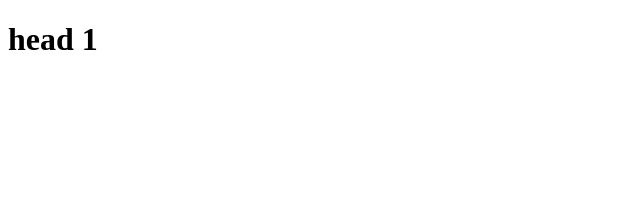
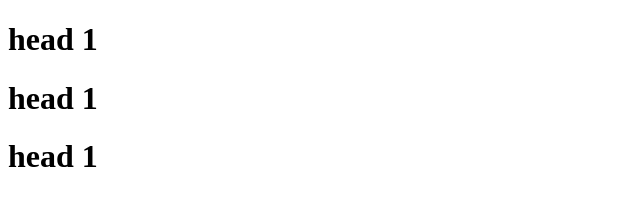
Before and after one commit to dayamayani/index, a plain HTML site: page index.html in a window 1280 px wide. Shown: the whole page, without its empty margins (0-640 px from the left). Drawn offline with Linux system fonts and the light colour scheme.

Commit message:
css added

```diff
--- a/index.html
+++ b/index.html
@@ -7,5 +7,7 @@
 </head>
 <body>
     <h1>head 1</h1>
+    <h1>head 1</h1>
+    <h1>head 1</h1>
 </body>
 </html>
--- /dev/null
+++ b/style.css
@@ -0,0 +1,3 @@
+.demo{
+
+}
```
